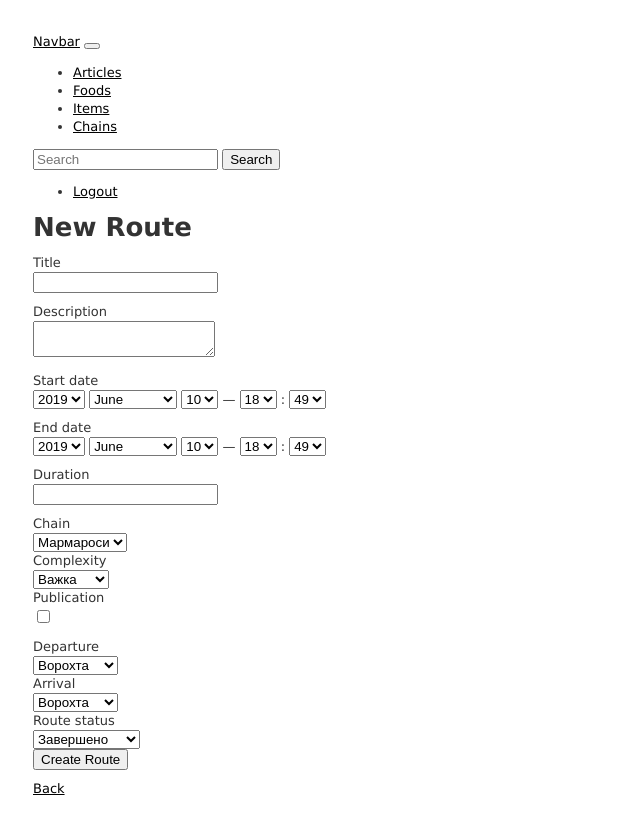
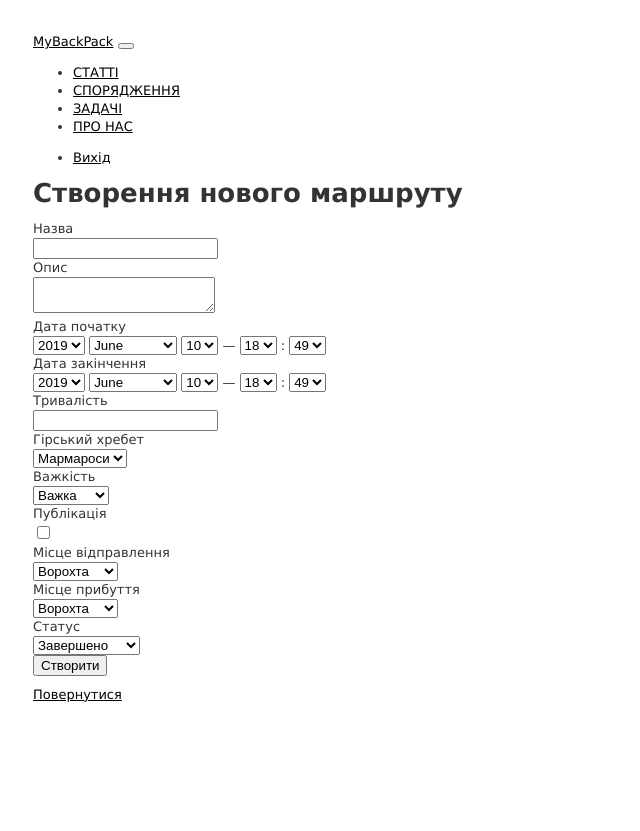
Before and after one commit to olenaniemova/mbp_project, a Rails app: page /routes/new in a window 1280 px wide. Shown: the whole page, without its empty margins (0-640 px from the left). After the commit the page ends 702 px from the top, so only its background shows below. Run offline with Rails 7, Linux system fonts and the light colour scheme; the visitor is signed in with stand-in values (Sample User, id 1); data comes from the database, SQL or seed files in the repository; style sheets or scripts are compiled from the project's sources; some libraries are stand-ins or nearby versions.

Commit message:
Add style

```diff
--- a/mybackpack/app/controllers/route_items_controller.rb
+++ b/mybackpack/app/controllers/route_items_controller.rb
@@ -96,8 +96,8 @@
     # ItemsList.create_list(weights, imports, all_items.count)
 
 
-    ItemsList.create_list(1, current_user.user_available_items.all, current_user.profile.bpws)  # []
+    #ItemsList.create_list(1, current_user.user_available_items.all, current_user.profile.bpws)  # []
 
-    #ItemsList.create_list_group(1, [1, 2]) # {}
+    ItemsList.create_list_group(1, [1, 2]) # {}
   end
 end
--- a/mybackpack/app/views/articles/new.html.erb
+++ b/mybackpack/app/views/articles/new.html.erb
@@ -1,4 +1,4 @@
-  <h1>New Article</h1>
+  <h1>Нова стаття</h1>
 
   <%= render 'form', article: @article %>
 
--- a/mybackpack/app/views/layouts/application.html.erb
+++ b/mybackpack/app/views/layouts/application.html.erb
@@ -25,47 +25,53 @@
     <!-- HEADER -->
     <!--Navbar -->
     <nav class="navbar navbar-expand-lg navbar-light bg-light">
-      <a class="navbar-brand" href="#">Navbar</a>
+      <a class="navbar-brand" href="#">MyBackPack</a>
       <button class="navbar-toggler" type="button" data-toggle="collapse" data-target="#navbarSupportedContent" aria-controls="navbarSupportedContent" aria-expanded="false" aria-label="Toggle navigation">
-        <span class="navbar-toggler-icon"></span>
+        <!-- <span class="navbar-toggler-icon"></span> -->
       </button>
 
       <div class="collapse navbar-collapse" id="navbarSupportedContent">
         <ul class="navbar-nav mr-auto">
           <li class="nav-item">
-            <%= link_to 'Articles', articles_path, class: 'nav-link' %>
+            <%= link_to 'СТАТТІ', articles_path, class: 'nav-link' %>
+          </li>
+<!--           <li class="nav-item">
+            <%= link_to 'Foods', foods_path, class: 'nav-link' %>
+          </li> -->
+          <li class="nav-item">
+            <%= link_to 'СПОРЯДЖЕННЯ', items_path, class: 'nav-link' %>
+          </li>
+<!--           <li class="nav-item">
+            <%= link_to 'Chains', chains_path, class: 'nav-link' %>
+          </li> -->
+          <li class="nav-item">
+            <%= link_to 'ЗАДАЧІ', items_path, class: 'nav-link' %>
           </li>
           <li class="nav-item">
-            <%= link_to 'Foods', foods_path, class: 'nav-link' %>
-          </li>
-          <li class="nav-item">
-            <%= link_to 'Items', items_path, class: 'nav-link' %>
-          </li>
-          <li class="nav-item">
-            <%= link_to 'Chains', chains_path, class: 'nav-link' %>
+            <%= link_to 'ПРО НАС', items_path, class: 'nav-link' %>
           </li>
         </ul>
-        <form class="form-inline my-2 my-lg-0">
+<!--         <form class="form-inline my-2 my-lg-0">
           <input class="form-control mr-sm-2" type="search" placeholder="Search" aria-label="Search">
           <button class="btn btn-outline-success my-2 my-sm-0" type="submit">Search</button>
-        </form>
+        </form> -->
 
-        <ul class="navbar-nav mr-auto">
+        <ul class="navbar-nav">         <!-- <ul class="navbar-nav mr-auto"> -->
           <% if user_signed_in? %>
             <% if current_user.profile %>
               <li class="nav-item">
-                <%= link_to 'Profile', profile_path(Profile.find_by_user_id(current_user.id)), class: 'nav-link' %>
+                <%= link_to 'Профіль', profile_path(Profile.find_by_user_id(current_user.id)), class: 'nav-link' %>
               </li>
             <% end %>
             <li class="nav-item">
-              <%= link_to 'Logout', destroy_user_session_path, method: :delete, class: 'nav-link' %>
+              <%= link_to 'Вихід', destroy_user_session_path, method: :delete, class: 'nav-link' %>
             </li>
           <% else %>
             <li class="nav-item">
-              <%= link_to 'Sign up', new_user_registration_path, class: 'nav-link' %>
+              <%= link_to 'Реєстрація', new_user_registration_path, class: 'nav-link' %>
             </li>
             <li class="nav-item">
-              <%= link_to 'Login', new_user_session_path, class: 'nav-link' %>
+              <%= link_to 'Вхід', new_user_session_path, class: 'nav-link' %>
             </li>
           <% end %>
         </ul>
--- a/mybackpack/app/views/routes/_form.html.erb
+++ b/mybackpack/app/views/routes/_form.html.erb
@@ -11,64 +11,64 @@
     </div>
   <% end %>
 
-  <div class="field">
-    <%= form.label :title %>
-    <%= form.text_field :title %>
-  </div>
-
-  <div class="field">
-    <%= form.label :description %>
-    <%= form.text_area :description %>
-  </div>
-
-  <div class="field">
-    <%= form.label :start_date %>
-    <%= form.datetime_select :start_date %>
-  </div>
-
-  <div class="field">
-    <%= form.label :end_date %>
-    <%= form.datetime_select :end_date %>
-  </div>
-
-  <div class="field">
-    <%= form.label :duration %>
-    <%= form.number_field :duration %>
+  <div class="form-group">
+    <%= form.label :title, for: 'Title', value: 'Назва', class: 'bmd-label-floating'  %>
+    <%= form.text_field :title, class: 'form-control', id: 'Title' %>
   </div>
 
   <div class="form-group">
-    <%= form.label :chain_id, value: 'Chain', class: 'bmd-label-floating' %>
+    <%= form.label :description, for: 'Description',  value: 'Опис', class: 'bmd-label-floating'  %>
+    <%= form.text_area :description, class: 'form-control', id: 'Description' %>
+  </div>
+
+  <div class="form-group">
+    <%= form.label :start_date, for: 'Startdate',  value: 'Дата початку', class: 'bmd-label-floating'  %>
+    <%= form.datetime_select :start_date, class: 'form-control', id: 'Startdate' %>
+  </div>
+
+  <div class="form-group">
+    <%= form.label :end_date, for: 'Enddate',  value: 'Дата закінчення', class: 'bmd-label-floating'  %>
+    <%= form.datetime_select :end_date, class: 'form-control', id: 'Enddate' %>
+  </div>
+
+  <div class="form-group">
+    <%= form.label :duration, for: 'Duration',  value: 'Тривалість', class: 'bmd-label-floating'  %>
+    <%= form.number_field :duration, class: 'form-control', id: 'Duration' %>
+  </div>
+
+  <div class="form-group">
+    <%= form.label :chain_id, value: 'Chain',  value: 'Гірський хребет', class: 'bmd-label-floating' %>
     <%= form.select(:chain_id, options_from_collection_for_select(Chain.all.sort_by{ |c| c.title }, :id, :title, {:selected => route.chain_id}), {}, {:class => 'form-control'})%>
   </div>
 
   <div class="form-group">
-    <%= form.label :complexity_id, value: 'Complexity', class: 'bmd-label-floating' %>
+    <%= form.label :complexity_id, value: 'Complexity',  value: 'Важкість', class: 'bmd-label-floating' %>
     <%= form.select(:complexity_id, options_from_collection_for_select(Complexity.all.sort_by{ |c| c.title }, :id, :title, {:selected => route.complexity_id}), {}, {:class => 'form-control'})%>
   </div>
 
 
-  <div class="field">
-    <%= form.label :publication %>
+  <div class="form-group">
+    <%= form.label :publication, value: 'Публікація' %>
     <%= form.check_box :publication %>
   </div>
 
   <div class="form-group">
-    <%= form.label :settlement_dep, value: 'Departure', class: 'bmd-label-floating' %>
+    <%= form.label :settlement_dep, value: 'Departure',  value: 'Місце відправлення', class: 'bmd-label-floating' %>
     <%= form.select(:settlement_dep, options_from_collection_for_select(Settlement.all.sort_by{ |c| c.title }, :id, :title, {:selected => route.settlement_dep}), {}, {:class => 'form-control'})%>
   </div>
 
   <div class="form-group">
-    <%= form.label :settlement_arr, value: 'Arrival', class: 'bmd-label-floating' %>
+    <%= form.label :settlement_arr, value: 'Arrival',  value: 'Місце прибуття', class: 'bmd-label-floating' %>
     <%= form.select(:settlement_arr, options_from_collection_for_select(Settlement.all.sort_by{ |c| c.title }, :id, :title, {:selected => route.settlement_arr}), {}, {:class => 'form-control'})%>
   </div>
 
   <div class="form-group">
-    <%= form.label :route_status_id, value: 'Route status', class: 'bmd-label-floating' %>
+    <%= form.label :route_status_id, value: 'Route status',  value: 'Статус', class: 'bmd-label-floating' %>
     <%= form.select(:route_status_id, options_from_collection_for_select(RouteStatus.all.sort_by{ |c| c.title }, :id, :title, {:selected => route.route_status_id}), {}, {:class => 'form-control'})%>
   </div>
 
 
   <div class="actions">
-    <%= form.submit %>
+    <%= form.submit value: 'Створити',  class: 'btn btn-primary btn-raised'%>
   </div>
 <% end %>
--- a/mybackpack/app/views/routes/new.html.erb
+++ b/mybackpack/app/views/routes/new.html.erb
@@ -1,5 +1,5 @@
-<h1>New Route</h1>
+<h1>Створення нового маршруту</h1>
 
 <%= render 'form', route: @route %>
 
-<%= link_to 'Back', routes_path %>
+<%= link_to 'Повернутися', routes_path %>
--- a/mybackpack/app/views/routes/user_routes.html.erb
+++ b/mybackpack/app/views/routes/user_routes.html.erb
@@ -1,8 +1,8 @@
 <div>
-  <%= link_to 'New Route', new_route_path %>
+  <%= link_to 'Новий маршрут', new_route_path %>
 </div>
 <div>
-  <strong>Routes: </strong>
+  <strong>Маршрути: </strong>
   <% @routes.each do |route| %>
     <p>
       <%= link_to route.title, route_path(route) %>
```
Also changed, not shown: mybackpack/app/views/articles/_form.html.erb (+6 -6 lines), mybackpack/app/views/devise/registrations/new.html.erb (+15 -12 lines), mybackpack/app/views/devise/sessions/new.html.erb (+28 -1 lines), mybackpack/app/views/devise/shared/_links.html.erb (+30 -4 lines), mybackpack/app/views/profiles/show.html.erb (+45 -27 lines), mybackpack/app/views/route_items/new.html.erb (+19 -19 lines), mybackpack/app/views/user_available_items/index.html.erb (+13 -11 lines).
